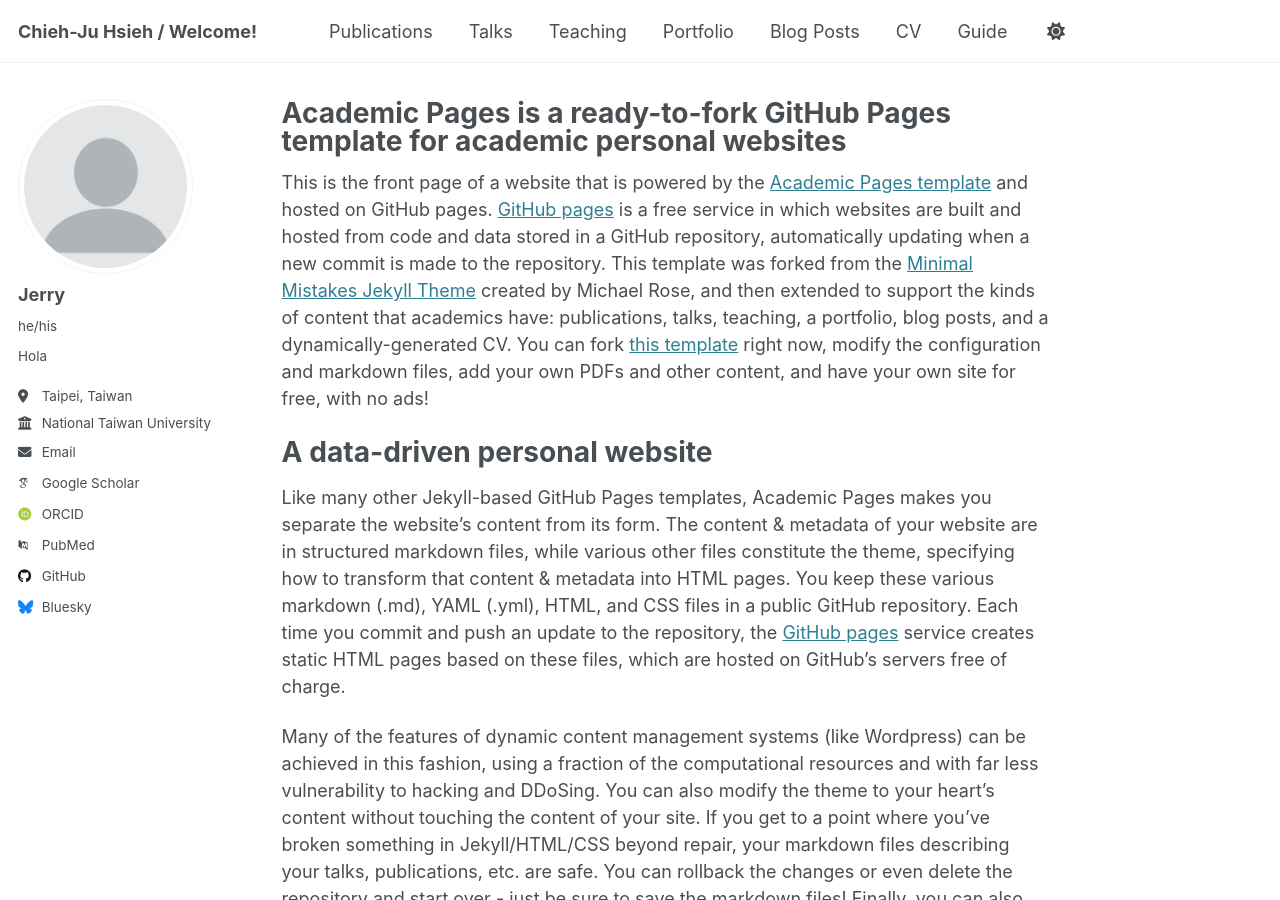
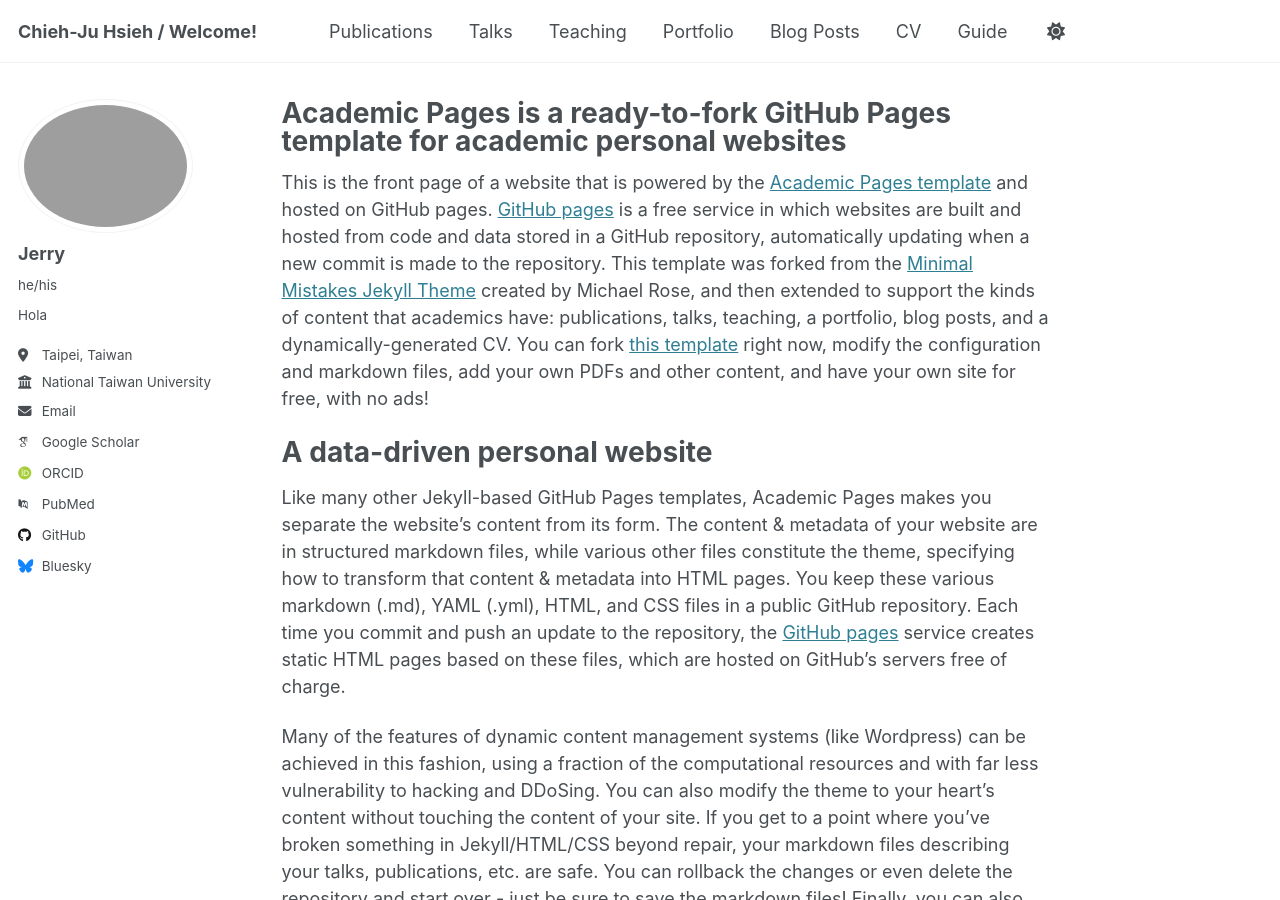
Before and after one commit to CJ-Hsieh/CJ-Hsieh.github.io, a Jekyll site: the page built from _pages/about.md, in a window 1280 px wide and 900 px high. Built offline with Jekyll 4.4.1, drawn with Linux system fonts in a browser that asks for light colours; some web fonts are replaced.

Commit message:
Update _config.yml

```diff
--- a/_config.yml
+++ b/_config.yml
@@ -22,7 +22,7 @@
 #               Additional customization can be done by editing /_includes/author-profile.html
 author:
   # Biographic information
-  avatar           : "profile.png"
+  avatar           : "IMG_0364.JPG"
   name             : "Jerry"
   pronouns         : "he/his"
   bio              : "Hola"
```
